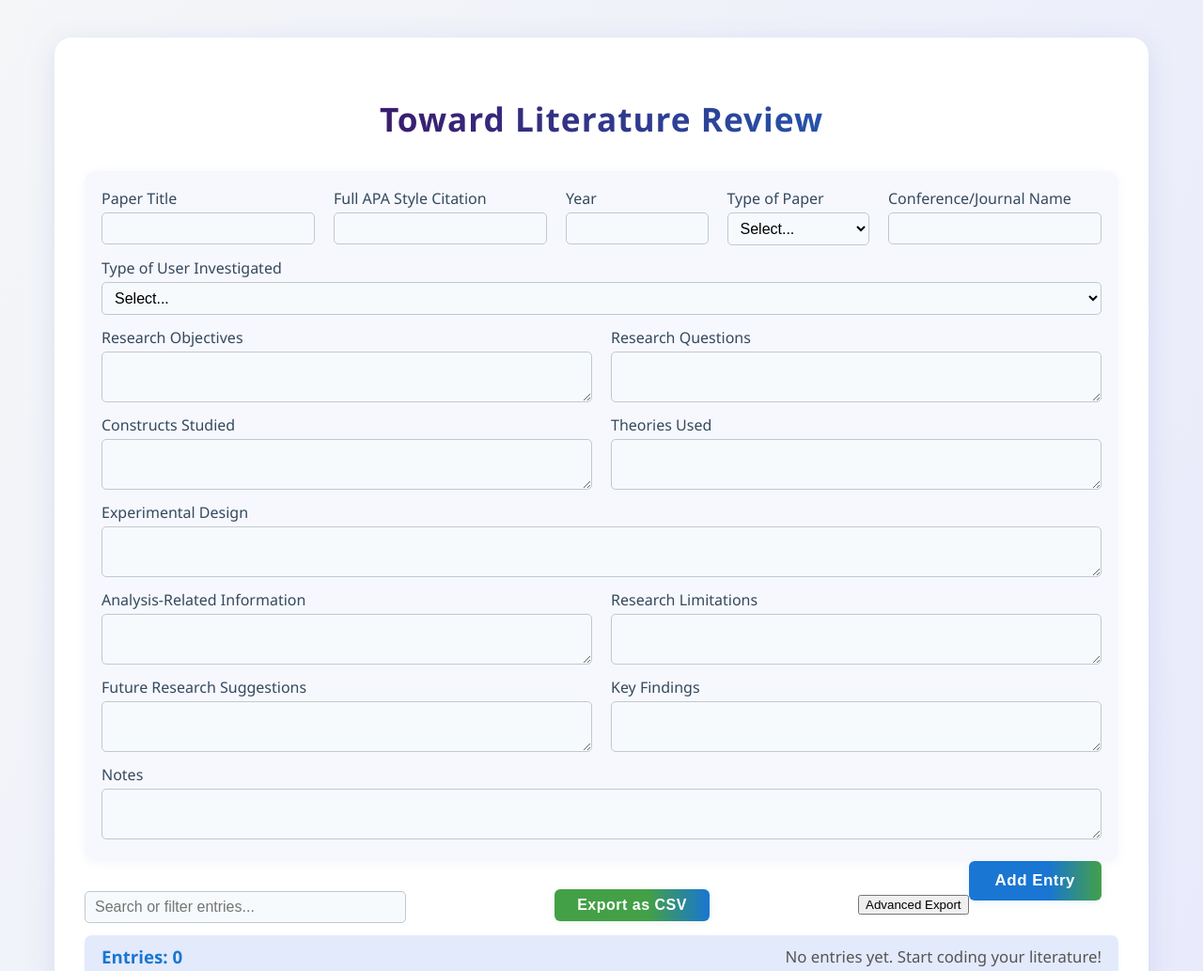
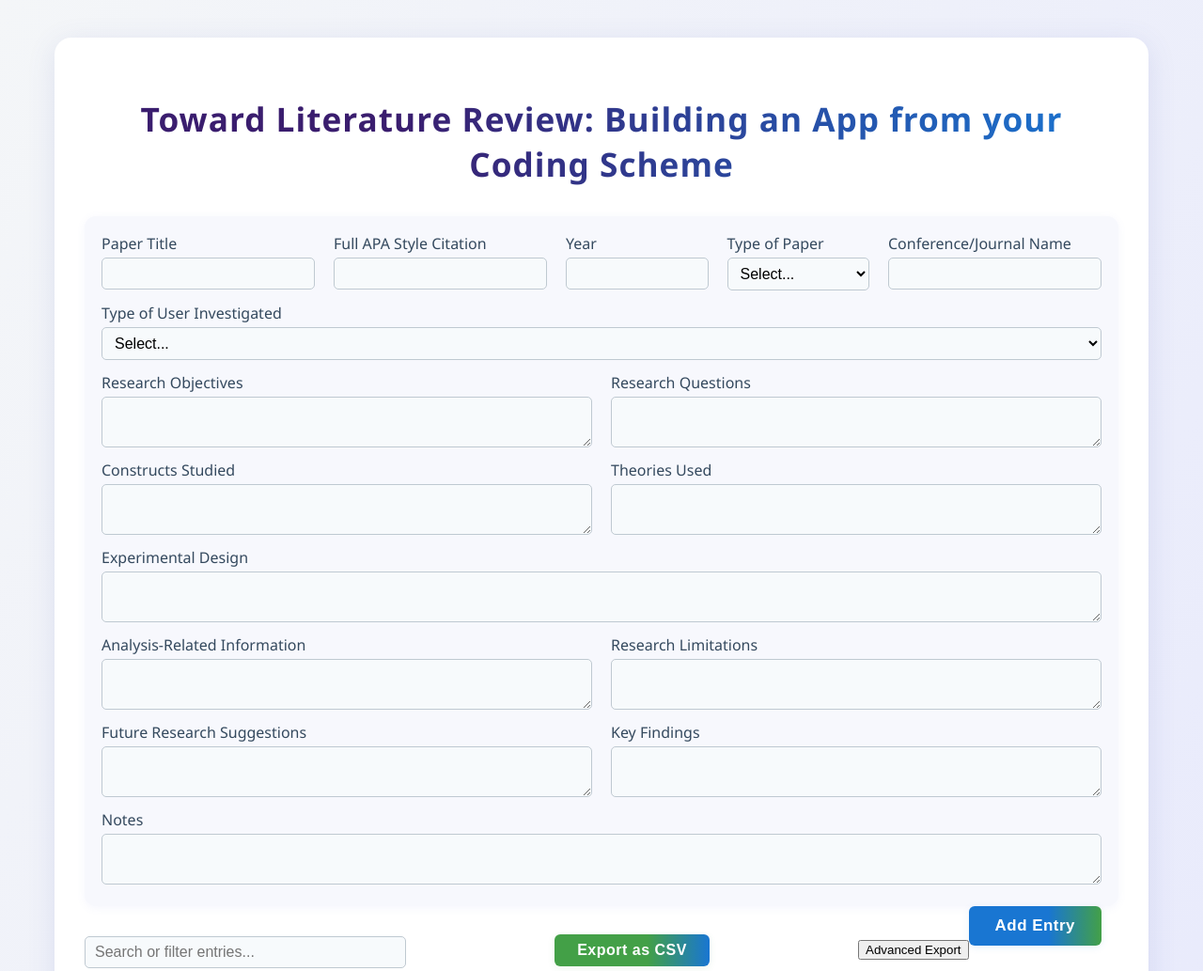
Before and after one commit to VICTORIA-OKESIPE/Vibecoding-projects, a website: page vibecoding_lit_review/index.html in a window 1280 px wide. Shown: the top 1033 px of the page at 94% size. Drawn offline with Linux system fonts and the light colour scheme.

Commit message:
Update heading for literature review page

```diff
--- a/vibecoding_lit_review/index.html
+++ b/vibecoding_lit_review/index.html
@@ -8,7 +8,7 @@
 </head>
 <body>
   <div class="container">
-    <h1>Toward Literature Review</h1>
+    <h1>Toward Literature Review: Building an App from your Coding Scheme</h1>
     <form id="entryForm">
       <div class="form-row">
   <label>Paper Title <input type="text" name="title" required /></label>
```
